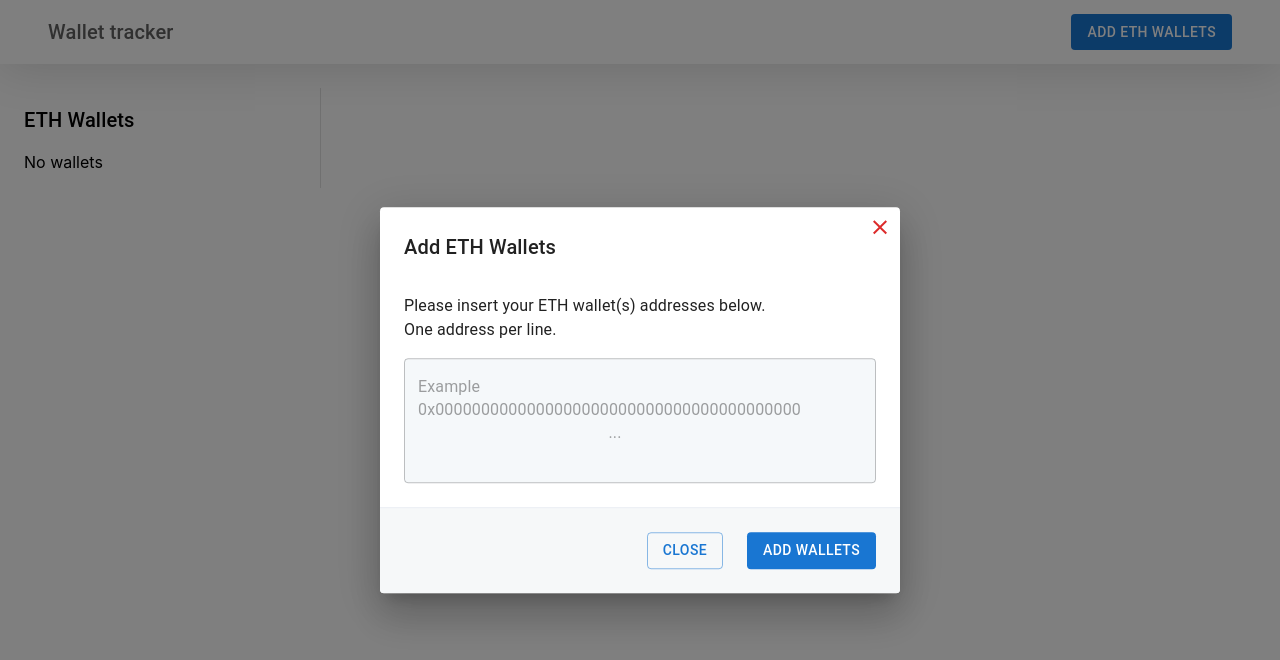
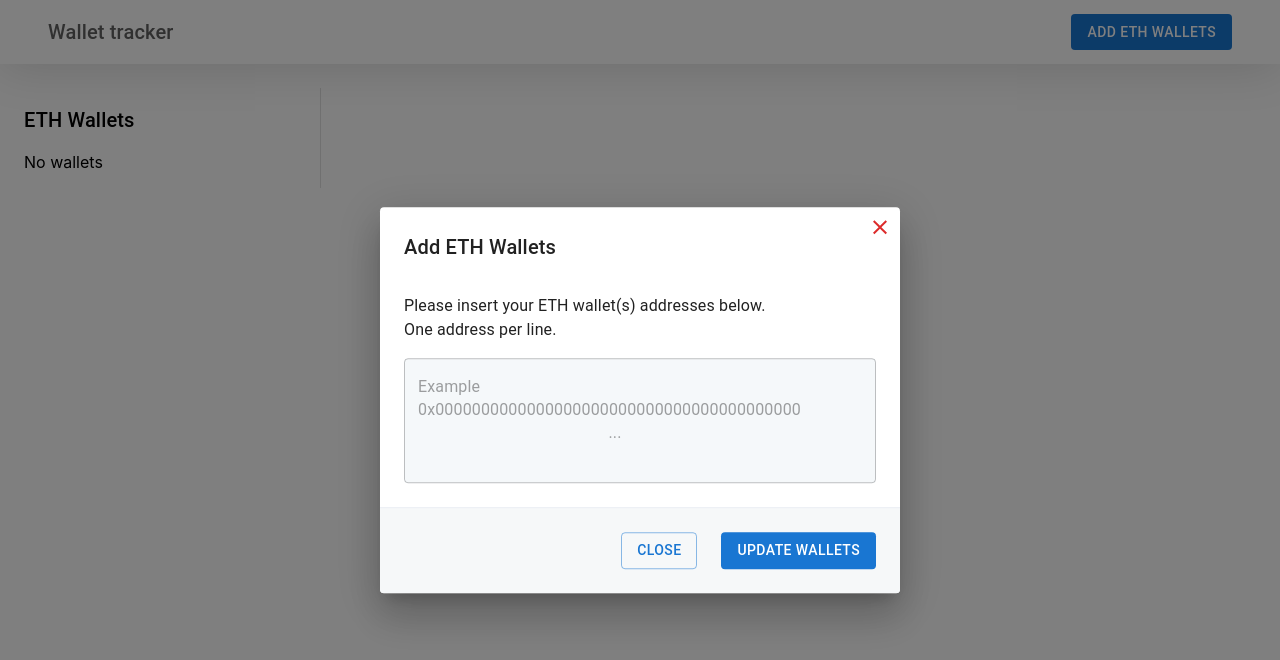
Before and after one commit to ascotto/ethers-wallet-tracker, a React (Create React App) app: page / in a window 1280 px wide. Both pictures are taken after a click on the button "ADD ETH WALLETS". Shown: the top 660 px of the page. Built offline with nearby package versions, Linux system fonts and the light colour scheme.

Commit message:
chore: updated modal

```diff
--- a/src/components/molecules/SubmitWallets.tsx
+++ b/src/components/molecules/SubmitWallets.tsx
@@ -1,5 +1,5 @@
 import { Button, TextField, Typography } from '@mui/material'
-import { useContext, useRef, useState } from 'react'
+import { useContext, useEffect, useRef, useState } from 'react'
 import { utils } from 'ethers'
 import { storeWallets } from '../../utils/storage'
 import { Box } from '@mui/system'
@@ -15,6 +15,12 @@ const SubmitWallets: React.FC = () => {
 	const { wallets, loadWallets } = useContext(GlobalWalletsStore)
 	const [error, setError] = useState<Error | null>(null)
 	const textRef = useRef<HTMLInputElement>(null)
+
+	useEffect(() => {
+		if (wallets.length > 0) {
+			textRef.current!.value = wallets.join('\n')
+		}
+	}, [wallets])
 
 	const storeWalletsHandler = async (wallets: string[]) => {
 		const isStored = await storeWallets(wallets)
@@ -91,8 +97,6 @@ const SubmitWallets: React.FC = () => {
 				/>
 			)}
 
-			{wallets.length > 0 &&
-				wallets.map((wallet) => <div key={'id_' + wallet}>{wallet}</div>)}
 			<form onSubmit={submitFormHandler}>
 				<Box sx={{ pl: 3, pr: 3 }}>
 					<TextField
@@ -131,7 +135,7 @@ const SubmitWallets: React.FC = () => {
 						Close
 					</Button>
 					<Button type="submit" variant="contained" disableElevation>
-						Add Wallets
+						Update Wallets
 					</Button>
 				</Box>
 			</form>
```
